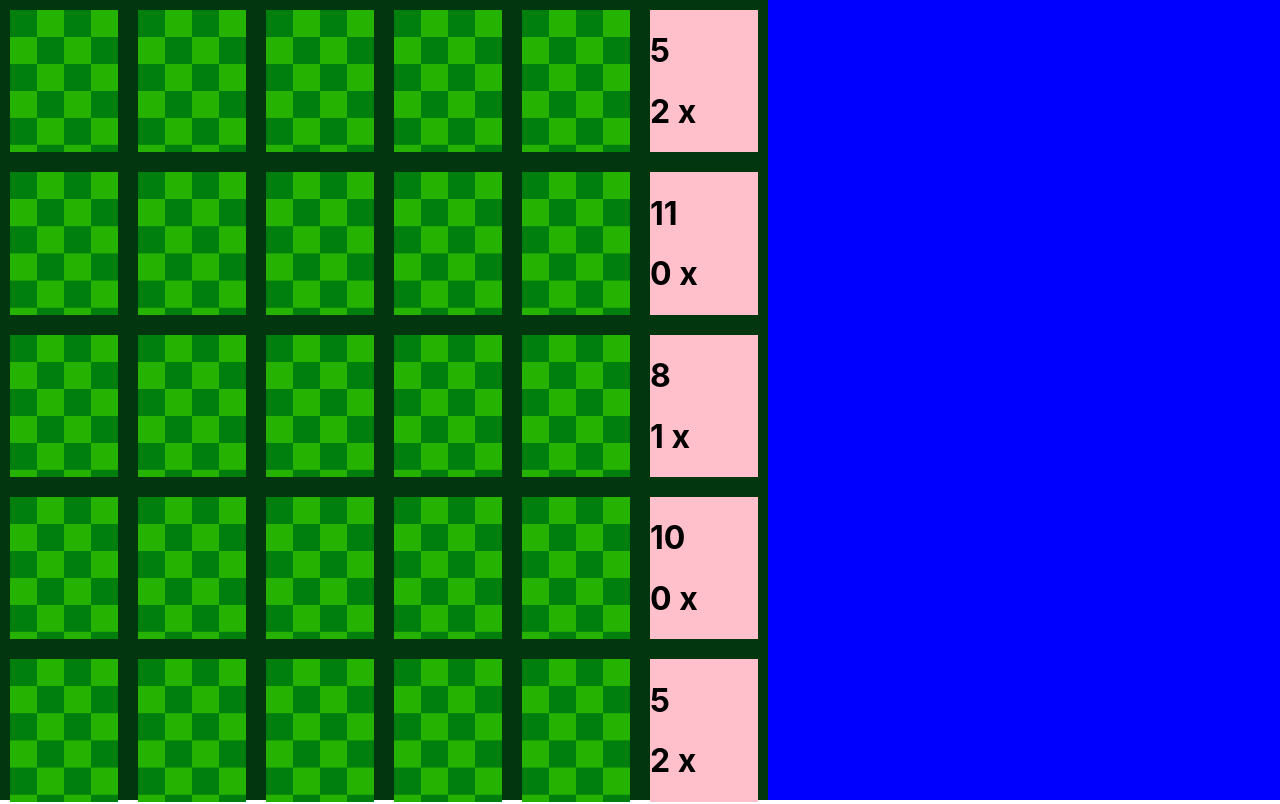
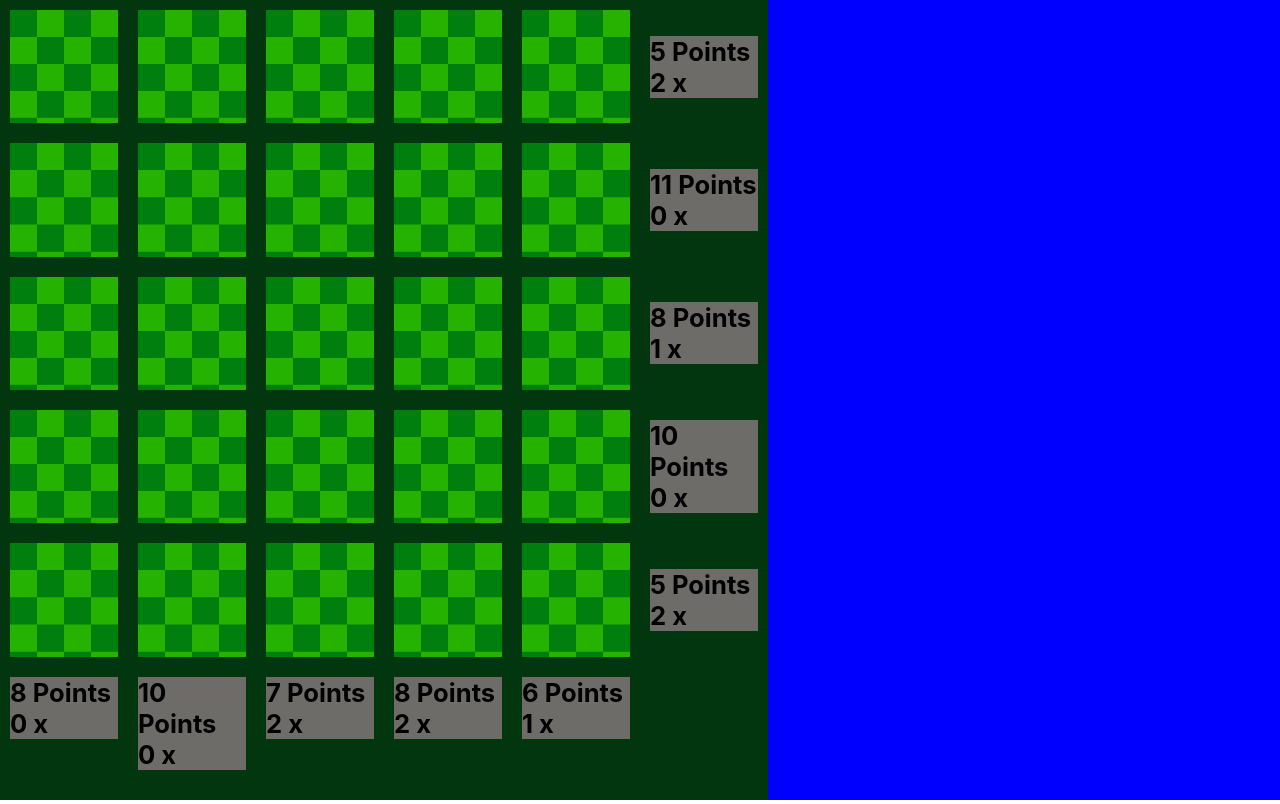
Before and after one commit to CDrury0/Voltorb-Flip, a React (Create React App) app: page / in a window 1280 px wide. Shown: the top 804 px of the page. Built offline with nearby package versions, Linux system fonts and the light colour scheme.

Commit message:
Styling Adjustments

```diff
--- a/src/App.css
+++ b/src/App.css
@@ -27,10 +27,21 @@
 }
 
 .Counter {
-  background-color: pink;
+  background-color: #6e6c69;
+  size: fit-content;
+  align-self: center;
+}
+
+#CounterRow > .Counter {
+  align-self: flex-start;
 }
 
 .SidePanel {
   flex: 0.8;
   background-color: blue;
 }
+
+h1 {
+  font-size: 2vw;
+  margin: auto;
+}
--- a/src/Components/Counter.js
+++ b/src/Components/Counter.js
@@ -2,7 +2,7 @@
 const Counter = (props) => {
     return(
         <div className="Counter">
-            <h1>{props.points}</h1>
+            <h1>{props.points} Points</h1>
             <h1>{props.torbs} x</h1>
         </div>
     );
--- a/src/Components/Grid.js
+++ b/src/Components/Grid.js
@@ -30,7 +30,7 @@ const CardRow = (props) => {
     return(
         <div className="CardRow">
             {cards}
-            <Counter points={rowPoints} torbs={rowTorbs}/>
+            <Counter className="RowCounter" points={rowPoints} torbs={rowTorbs}/>
         </div>
     );
 }
@@ -46,7 +46,7 @@ const CounterRow = (props) => {
         counters.push(<Counter key={i} points={points} torbs={torbs}/>);
     }
     return(
-        <div className="CardRow">
+        <div className="CardRow" id="CounterRow">
             {counters}
             <div className="dummy"></div>
         </div>
```
